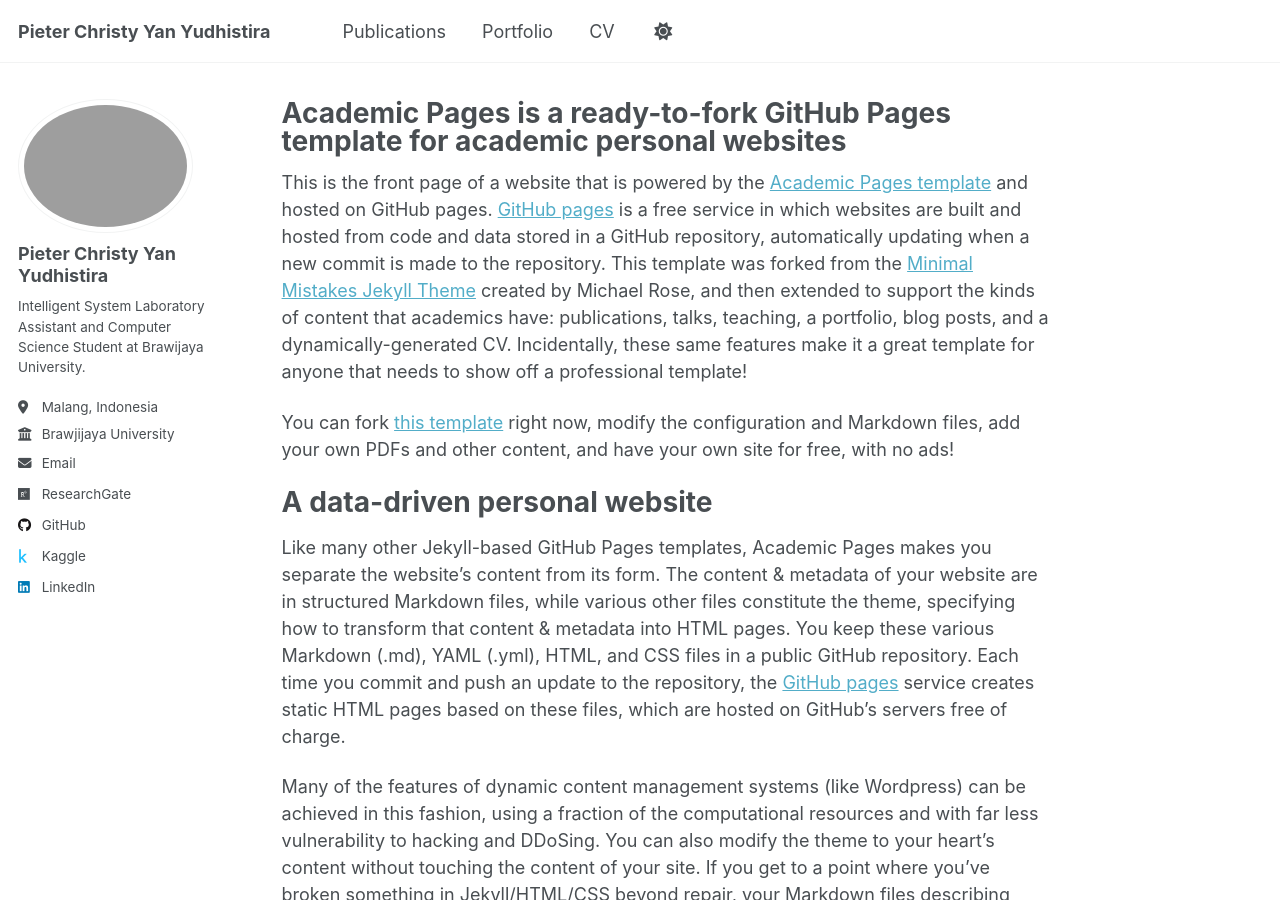
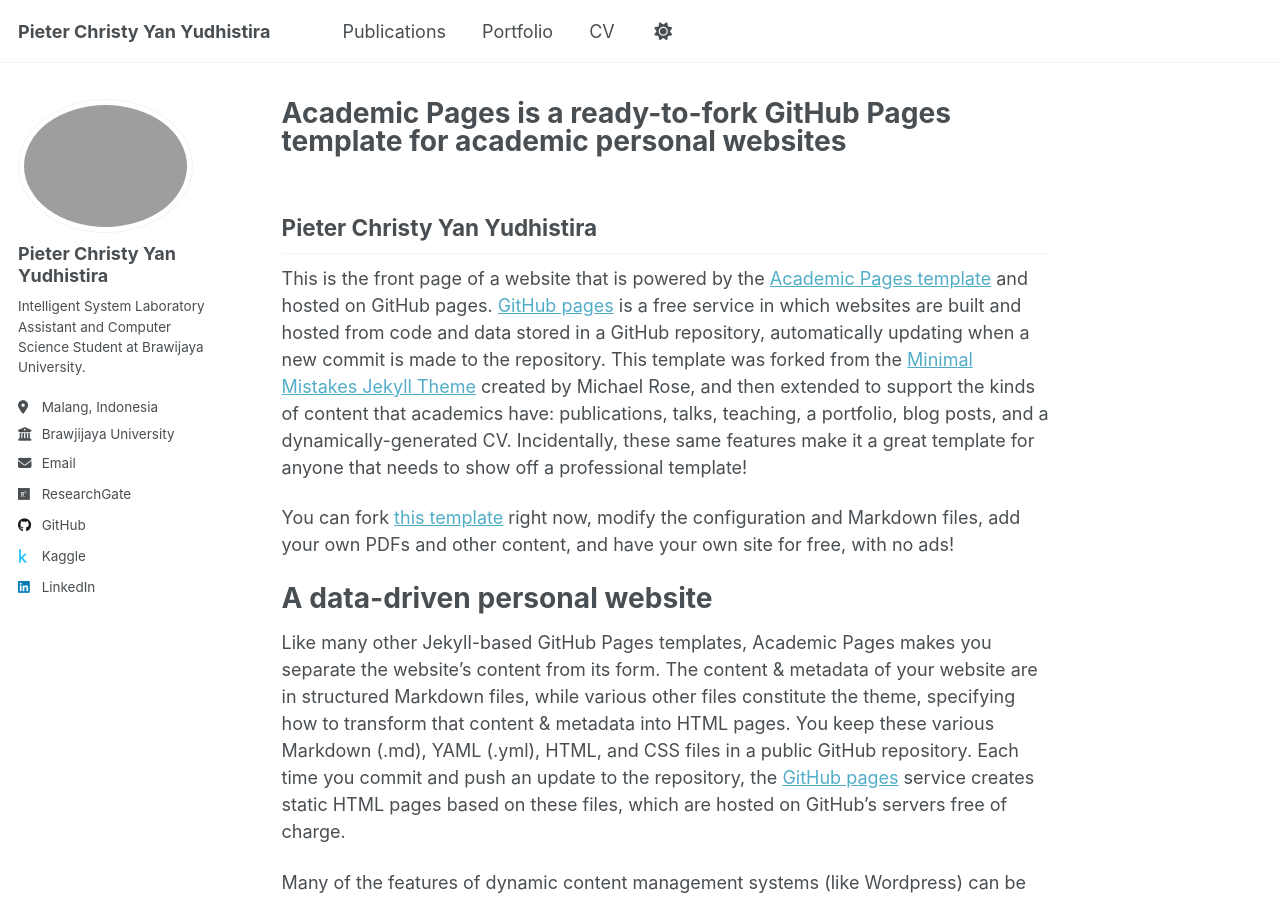
Before and after one commit to Pieter414/Pieter414.github.io, a Jekyll site: the page built from _pages/about.md, in a window 1280 px wide and 900 px high. Built offline with Jekyll 4.4.1, drawn with Linux system fonts in a browser that asks for light colours; a script that is not in the unit is left out; part of the change alters nothing that is shown.

Commit message:
ref: update cv

```diff
--- a/_config.yml
+++ b/_config.yml
@@ -12,7 +12,7 @@ site_theme               : "default" # Currently available options are "default"
 title                    : "Pieter Christy Yan Yudhistira"
 title_separator          : "-"
 name                     : &name "Pieter"
-description              : &description "Your Name's academic portfolio"   # Update this with a general description of your site, this is the default if not overridden by a page
+description              : &description ""   # Update this with a general description of your site, this is the default if not overridden by a page
 url                      : https://pieter414.github.io # The base hostname & protocol for your site e.g. "https://[your GitHub username].github.io",
                                                            # or if you already have some other page hosted on Github then use "https://[your GitHub username].github.io/[Your Repo Name]"
 baseurl                  : "" # the subpath of your site, e.g. "/blog"
@@ -107,7 +107,7 @@ comments:
     colorscheme          : # "light" (default), "dark"
 staticman:
   allowedFields          : ['name', 'email', 'url', 'message']
-  branch                 : "gh-pages" # "master", "gh-pages"
+  branch                 : "master" # "master", "gh-pages"
   commitMessage          : "New comment."
   filename               : comment-{@timestamp}
   format                 : "yml"
--- a/_pages/about.md
+++ b/_pages/about.md
@@ -6,6 +6,8 @@ redirect_from:
   - /about/
   - /about.html
 ---
+
+## Pieter Christy Yan Yudhistira
 
 This is the front page of a website that is powered by the [Academic Pages template](https://github.com/academicpages/academicpages.github.io) and hosted on GitHub pages. [GitHub pages](https://pages.github.com) is a free service in which websites are built and hosted from code and data stored in a GitHub repository, automatically updating when a new commit is made to the repository. This template was forked from the [Minimal Mistakes Jekyll Theme](https://mmistakes.github.io/minimal-mistakes/) created by Michael Rose, and then extended to support the kinds of content that academics have: publications, talks, teaching, a portfolio, blog posts, and a dynamically-generated CV. Incidentally, these same features make it a great template for anyone that needs to show off a professional template!
 
```
